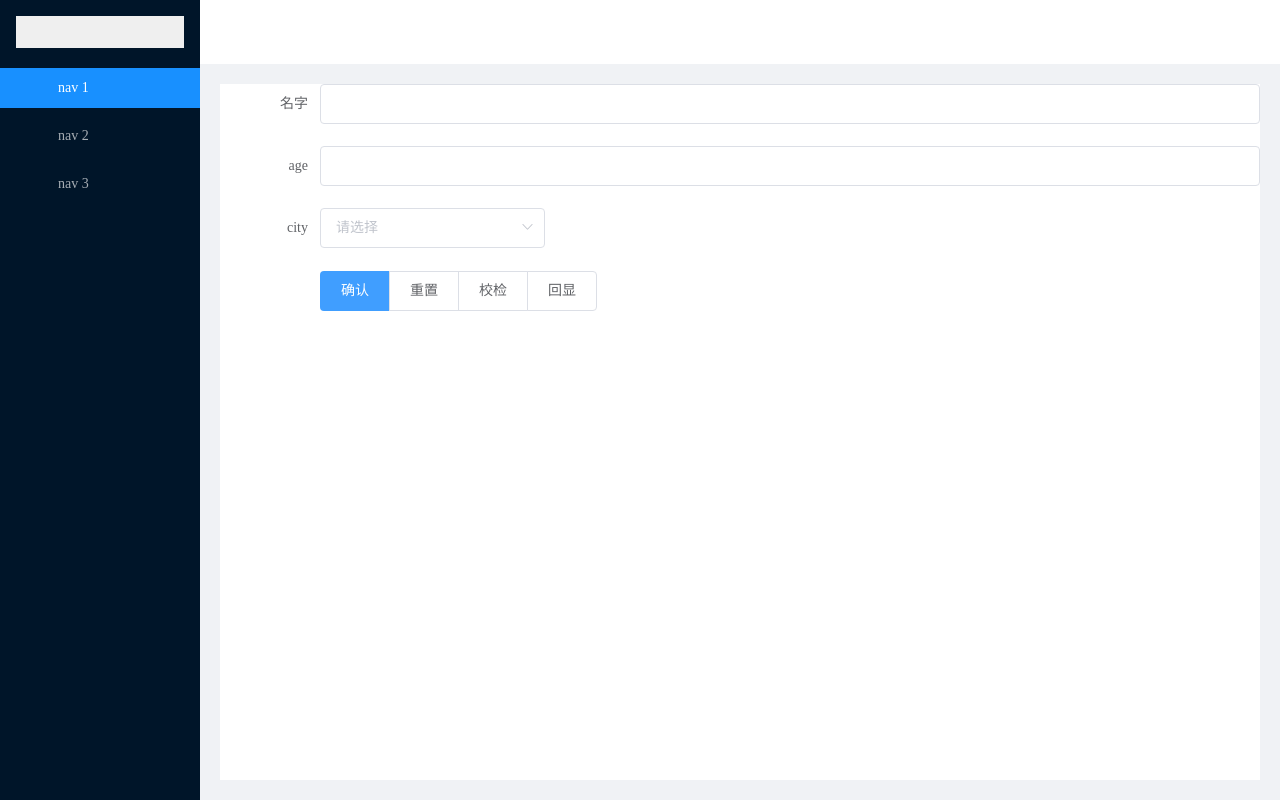
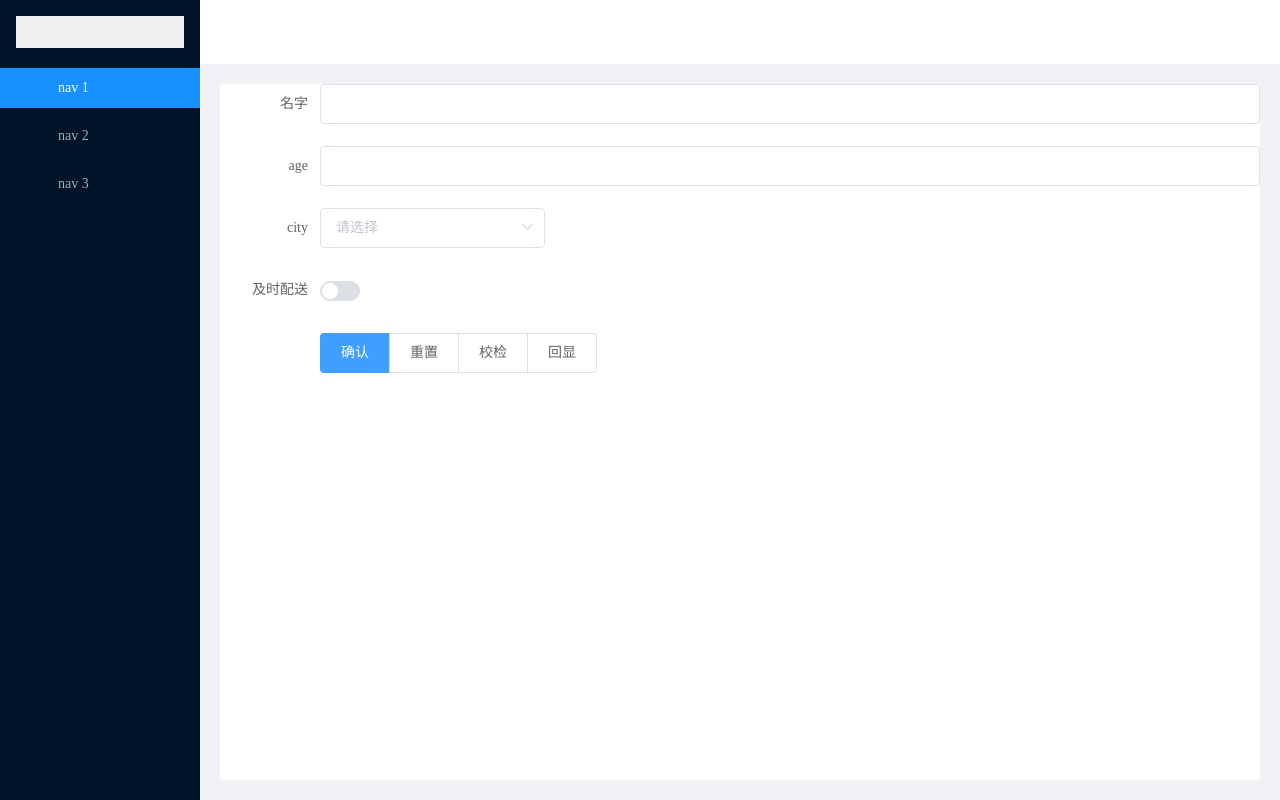
Before and after one commit to Ewall1106/vue2-admin-template, a Vue app: page /#/ in a window 1280 px wide. Built offline with nearby package versions, Linux system fonts and the light colour scheme.

Commit message:
add EleSwitch

```diff
--- /dev/null
+++ b/src/components/element/EleFormItemSwitch.vue
@@ -0,0 +1,21 @@
+<template>
+  <EleSwitch v-model="form[name]" v-bind="$attrs"></EleSwitch>
+</template>
+
+<script>
+import { Switch as EleSwitch } from "element-ui";
+
+export default {
+  name: "EleFormItemSwitch",
+  props: ["name"],
+  components: {
+    EleSwitch,
+  },
+  inject: ["getForm"],
+  data() {
+    return {
+      form: this.getForm(),
+    };
+  },
+};
+</script>
--- a/src/components/element/index.vue
+++ b/src/components/element/index.vue
@@ -13,6 +13,10 @@
         <FormItemSelect v-bind="{ name: 'city' }" />
       </FormItem>
 
+      <FormItem v-bind="{ name: 'delivery', label: '及时配送' }">
+        <FormItemSwitch v-bind="{ name: 'delivery' }" />
+      </FormItem>
+
       <FormItem>
         <EleFormItemActions />
       </FormItem>
@@ -25,6 +29,7 @@ import Form from "./EleForm.vue";
 import FormItem from "./EleFormItem.vue";
 import FormItemInput from "./EleFormItemInput.vue";
 import FormItemSelect from "./EleFormItemSelect.vue";
+import FormItemSwitch from "./EleFormItemSwitch.vue";
 import EleFormItemActions from "./EleFormItemActions.vue";
 
 export default {
@@ -33,6 +38,7 @@ export default {
     FormItem,
     FormItemInput,
     FormItemSelect,
+    FormItemSwitch,
     EleFormItemActions,
   },
 };
```
